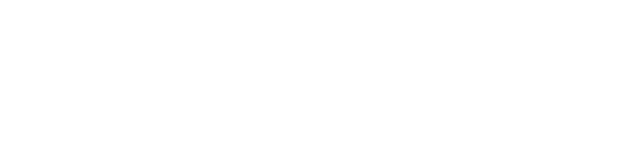
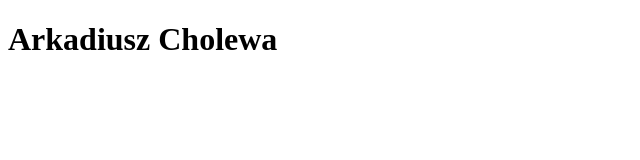
Before and after one commit to arkadiusz-cholewa/portfolio, a plain HTML site: page index.html in a window 1280 px wide. Shown: the whole page, without its empty margins (0-640 px from the left). Drawn offline with Linux system fonts and the light colour scheme.

Commit message:
Added h1 header

```diff
--- a/index.html
+++ b/index.html
@@ -7,6 +7,6 @@
     <title>Document</title>
 </head>
 <body>
-
+    <h1>Arkadiusz Cholewa</h1>
 </body>
 </html>
```
